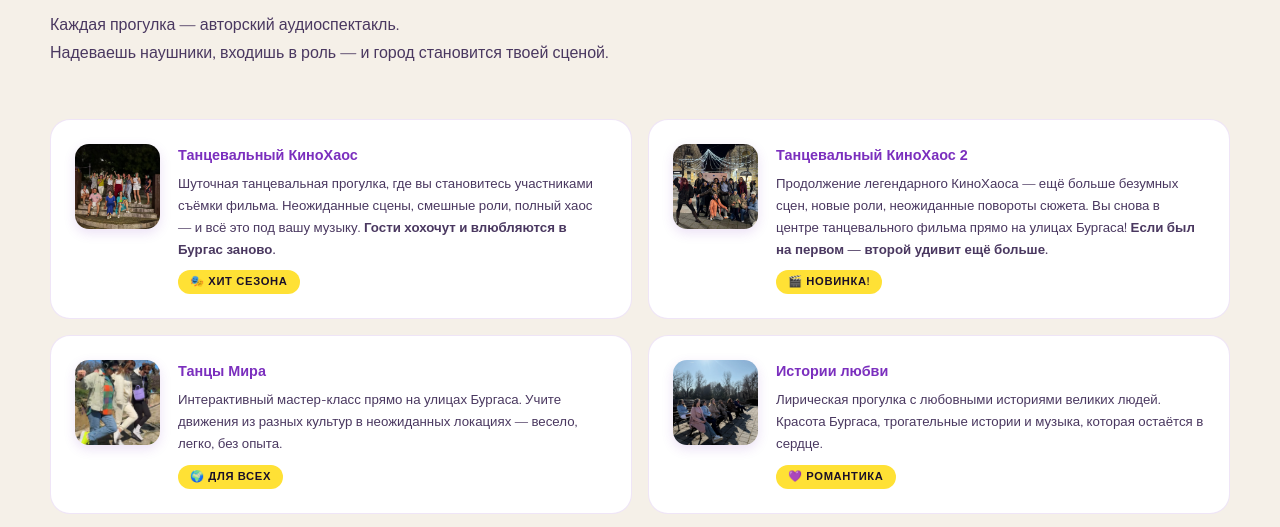
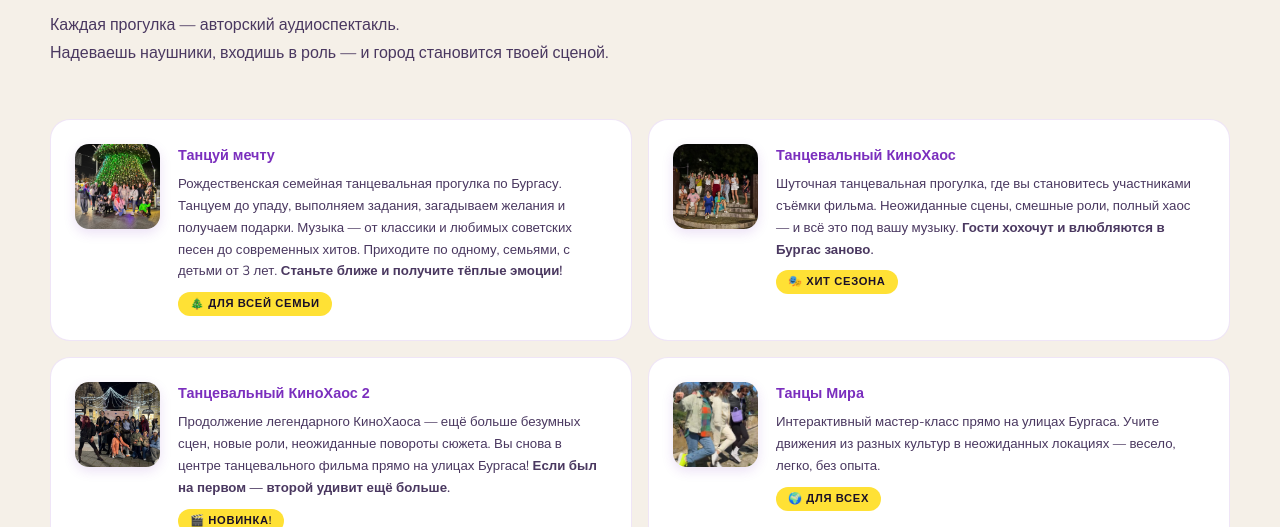
Before and after one commit to delenav1974-hue/silent-wave, a plain HTML site: page index.html in a window 1280 px wide. Shown: the part 3906-4433 px from the top of the page. Drawn offline with nearby package versions, Linux system fonts and the light colour scheme; a web font is replaced by a local one.

Commit message:
Add program card: Танцуй мечту (Christmas family walk)

```diff
--- a/index.html
+++ b/index.html
@@ -627,6 +627,14 @@
     <p class="intro">Каждая прогулка&nbsp;— авторский аудиоспектакль.<br>Надеваешь наушники, входишь в роль&nbsp;— и город становится твоей сценой.</p>
     <div class="pg">
       <div class="pc fi">
+        <div class="pic-img"><img src="img/photo_5458389510770520807_y.jpg" alt="Рождественская семейная танцевальная прогулка «Танцуй мечту» в Бургасе" loading="lazy"></div>
+        <div class="pbody">
+          <h3>Танцуй мечту</h3>
+          <p>Рождественская семейная танцевальная прогулка по Бургасу. Танцуем до упаду, выполняем задания, загадываем желания и получаем подарки. Музыка — от классики и любимых советских песен до современных хитов. Приходите по одному, семьями, с детьми от 3 лет. <strong>Станьте ближе и получите тёплые эмоции!</strong></p>
+          <span class="pbadge">🎄 Для всей семьи</span>
+        </div>
+      </div>
+      <div class="pc fi">
         <div class="pic-img"><img src="img/танцевальный кинохаос.jpg" alt="КиноХаос"></div>
         <div class="pbody">
           <h3>Танцевальный КиноХаос</h3>
@@ -811,6 +819,7 @@
               <option>Танцевальный КиноХаос 2</option>
               <option>Танцы Мира</option>
               <option>Истории любви</option>
+              <option>Танцуй мечту — семейная прогулка</option>
               <option>Корпоратив</option>
               <option>Свадьба / День рождения</option>
               <option>Другое</option>
@@ -835,7 +844,7 @@
   <div class="fg2">
     <div class="fbrand"><div class="flogo"><img src="img/logo.jpg" alt="Logo" class="flogo-img">SILENT WAVE</div><p>Иммерсивные мероприятия нового формата в Бургасе и по всей Болгарии. Silent Disco, Ecstatic Dance, танцевальные аудио-прогулки.</p></div>
     <div class="fcol"><h4>Разделы</h4><ul><li><a href="#about">О проекте</a></li><li><a href="#services">Форматы</a></li><li><a href="#programs">Программы</a></li><li><a href="#schedule">Расписание</a></li><li><a href="#reviews">Отзывы</a></li><li><a href="#faq">FAQ</a></li></ul></div>
-    <div class="fcol"><h4>Форматы</h4><ul><li><a href="#services">Silent Disco</a></li><li><a href="#services">Ecstatic Dance</a></li><li><a href="#services">Динамическая медитация</a></li><li><a href="#programs">КиноХаос</a></li><li><a href="#programs">КиноХаос 2</a></li><li><a href="#programs">Танцы Мира</a></li><li><a href="#programs">Истории любви</a></li></ul></div>
+    <div class="fcol"><h4>Форматы</h4><ul><li><a href="#services">Silent Disco</a></li><li><a href="#services">Ecstatic Dance</a></li><li><a href="#services">Динамическая медитация</a></li><li><a href="#programs">КиноХаос</a></li><li><a href="#programs">КиноХаос 2</a></li><li><a href="#programs">Танцы Мира</a></li><li><a href="#programs">Истории любви</a></li><li><a href="#programs">Танцуй мечту</a></li></ul></div>
     <div class="fcol"><h4>Связаться</h4><ul><li><a href="https://wa.me/359879367040" target="_blank" rel="noopener">WhatsApp</a></li><li><a href="https://t.me/silentwaveeu" target="_blank" rel="noopener">Telegram</a></li><li><a href="https://www.instagram.com/silentwaveeu/" target="_blank" rel="noopener">Instagram</a></li><li><a href="https://facebook.com/silentwaveeu" target="_blank" rel="noopener">Facebook</a></li><li><a href="mailto:delenav1974@gmail.com">delenav1974@gmail.com</a></li></ul></div>
   </div>
   <div class="fkw"><p>Silent Wave Бургас — <a href="#services">Silent Disco Бургас</a> · <a href="#services">Ecstatic Dance Болгария</a> · <a href="#programs">Иммерсивные прогулки Бургас</a> · <a href="#services">Динамическая медитация</a> · Какао церемония Бургас · Куда пойти в Бургасе · Что делать в Болгарии · Досуг Черноморское побережье · Тимбилдинг Болгария · Корпоратив Бургас</p></div>
```
